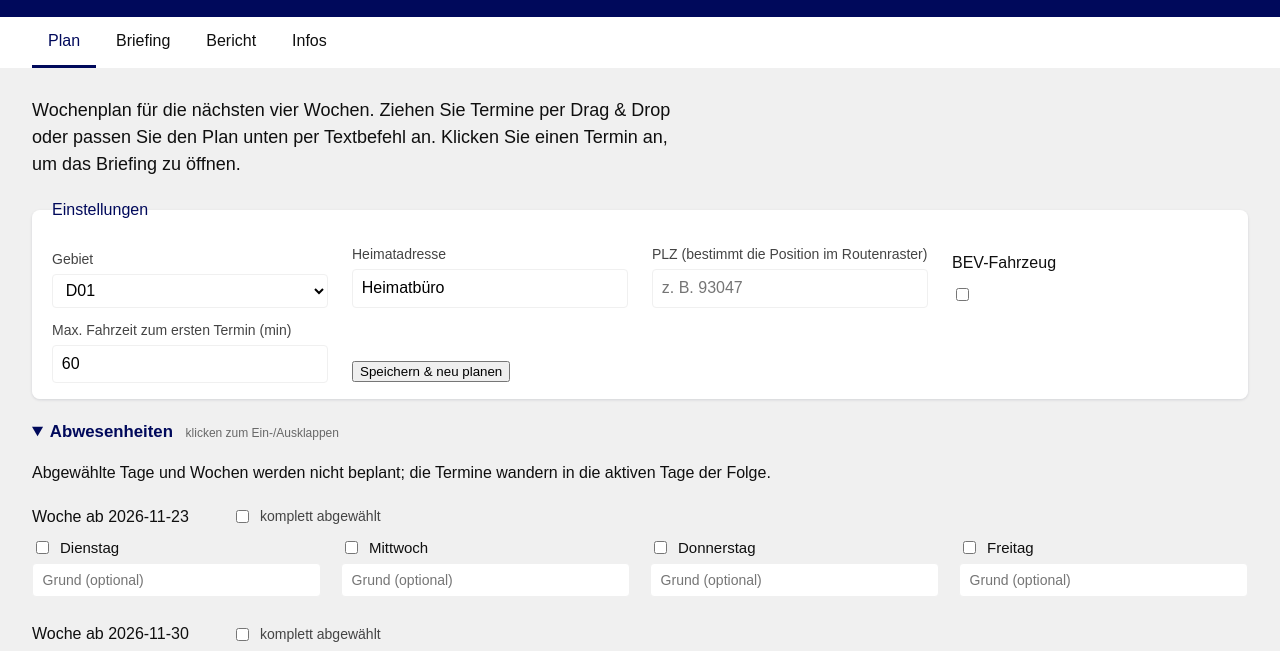
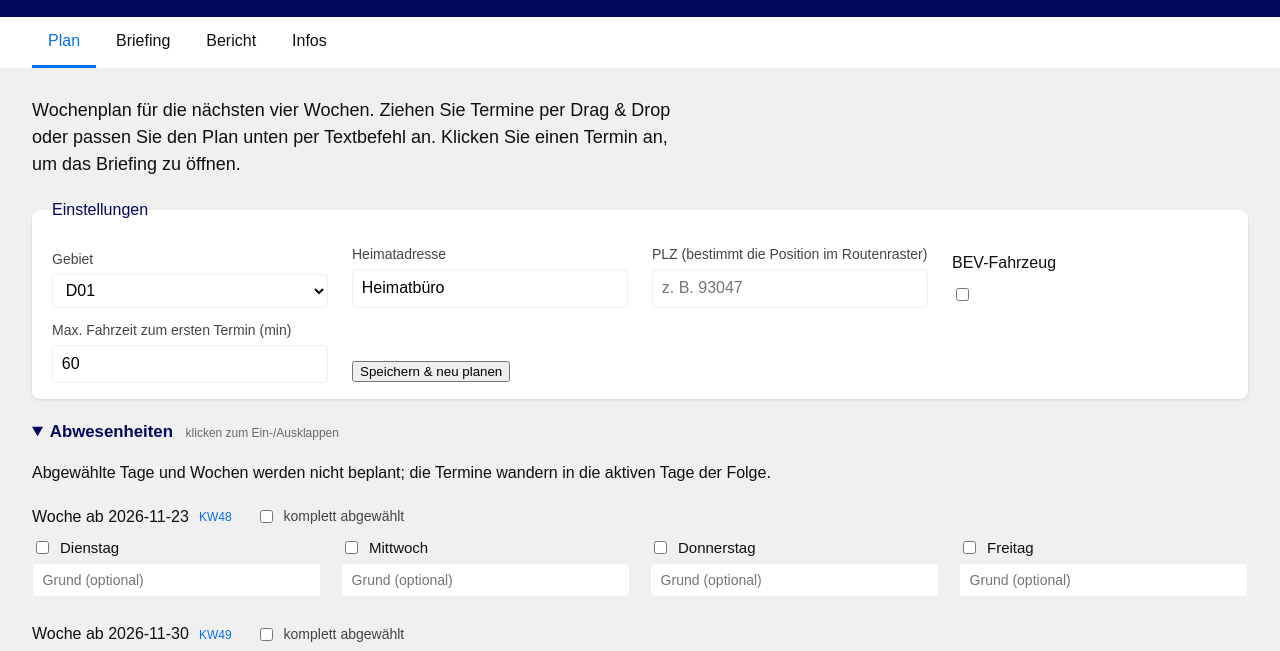
Before and after one commit to joeltjeb-code/AD-CRM_FOMMBD_BMI-POE_Stein_skacmaz1_joeltjeb, a plain HTML site: page index.html in a window 1280 px wide. Shown: the part 93-744 px from the top of the page. Drawn offline with Linux system fonts and the light colour scheme.

Commit message:
feat: tab-hervorhebung in skyview und kw bei abwesenheiten
Generated by Mistral Vibe.
Co-Authored-By: Mistral Vibe <vibe@mistral.ai>

```diff
--- a/app/ui/einstellungen.js
+++ b/app/ui/einstellungen.js
@@ -1,5 +1,6 @@
 // Reine Helper für die Einstellungs-UI (renderbar ohne DOM, testbar in node).
 // OBG = Oberbetriebsgebiet; Werte D01–D12 im Marktnummern-Schema (ausgedacht).
+import { kalenderwoche } from './format.js';
 
 export function obgOptionen() {
   return Array.from({ length: 12 }, (_, i) => {
@@ -124,7 +125,7 @@ export function rendereAbwesenheiten(container, plan, abw = {}, { onAendern } =
     return `
       <div class="abw-woche" data-w="${wi}">
         <div class="abw-kopf">
-          <span class="abw-montag">Woche ab ${woche.montag}</span>
+          <span class="abw-montag">Woche ab ${woche.montag} <span class="kw">KW${String(kalenderwoche(woche.montag)).padStart(2, '0')}</span></span>
           <label class="abw-ganz"><input type="checkbox" data-key="${wk}" ${kombi ? 'checked' : ''}> komplett abgewählt</label>
         </div>
         <div class="abw-tage">${tageZeilen}</div>
--- a/index.html
+++ b/index.html
@@ -53,8 +53,8 @@
       cursor: pointer;
     }
     nav[role=tablist] button[aria-selected=true] {
-      color: var(--ford-blue);
-      border-bottom-color: var(--ford-blue);
+      color: var(--ford-skyview);
+      border-bottom-color: var(--ford-skyview);
     }
     nav[role=tablist] button:hover { color: var(--ford-skyview); }
     .nav-chip {
@@ -68,14 +68,16 @@
       padding: .3rem 1rem;
       white-space: nowrap;
     }
-    /* Kalenderwoche neben dem Wochenkopf */
-    h2 .kw {
+    /* Kalenderwoche neben dem Wochenkopf und in den Abwesenheiten */
+    h2 .kw,
+    .abw-montag .kw {
       font-size: .875rem;
       font-weight: 500;
       color: var(--ford-skyview);
       vertical-align: middle;
       margin-left: .35rem;
     }
+    .abw-montag .kw { font-size: .75rem; }
     /* Abwesenheiten einklappbar */
     details.abw-details summary {
       cursor: pointer;
```
